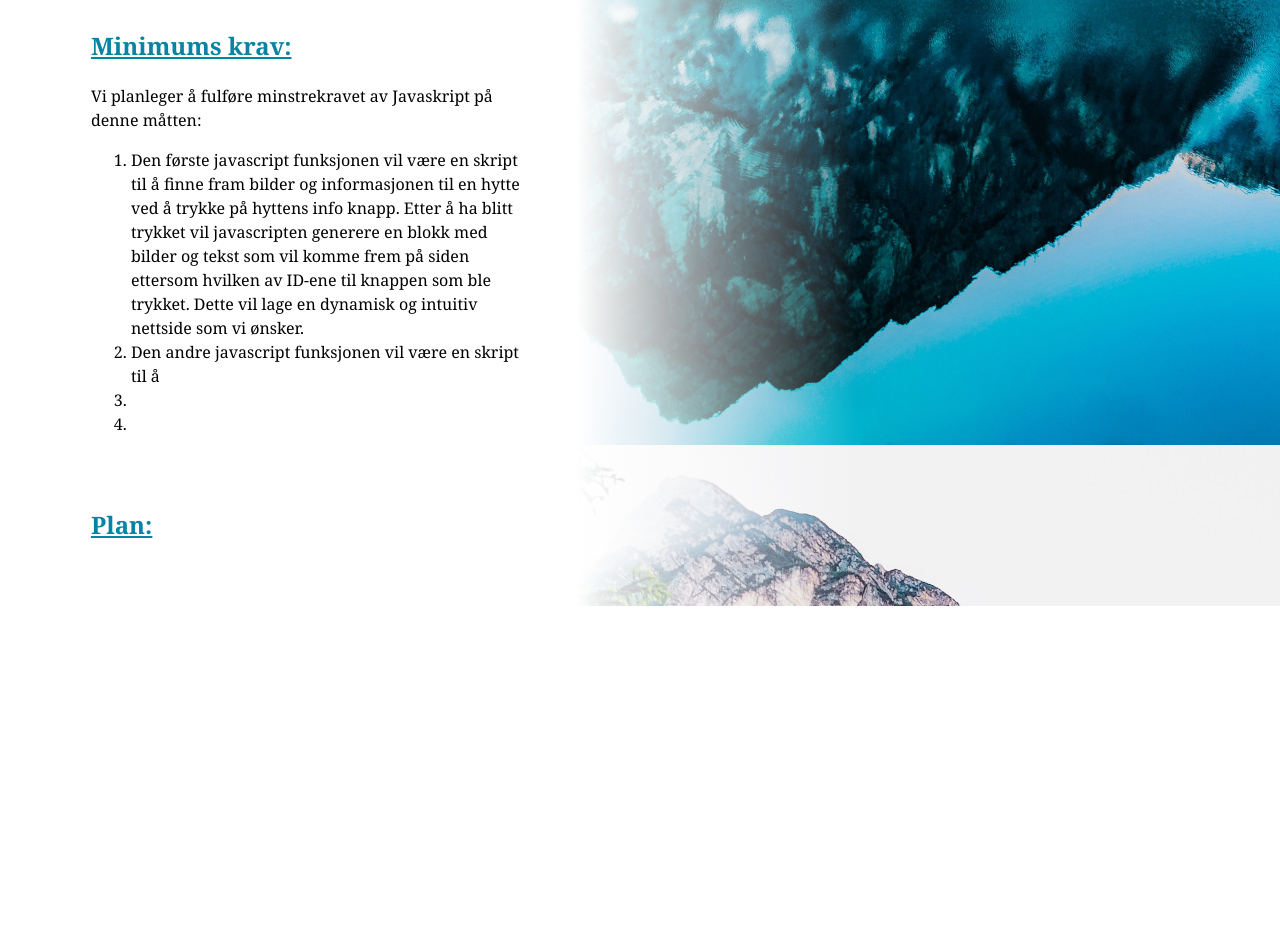
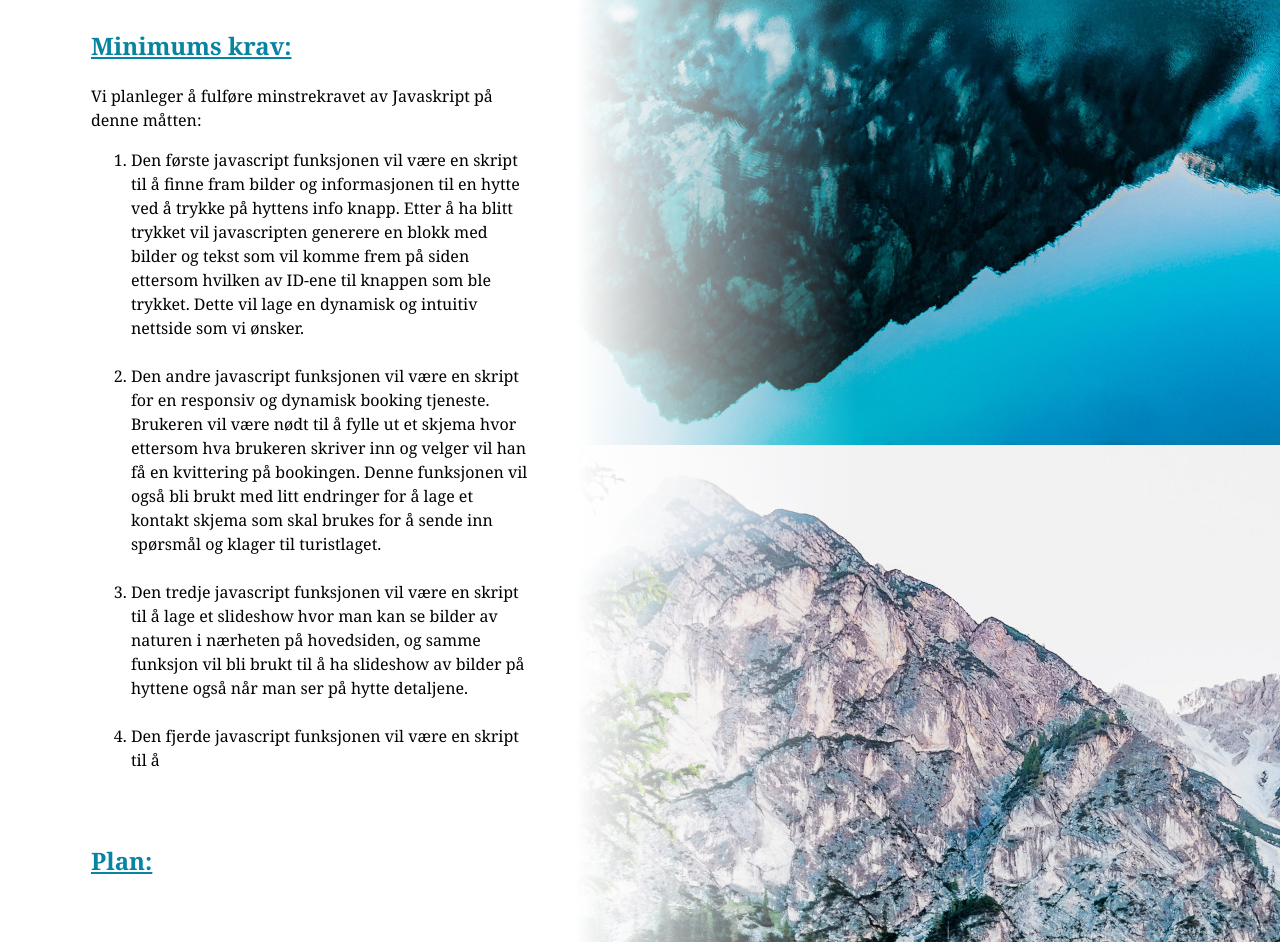
Before and after one commit to kristbsy/Webtek-prosjekt, a plain HTML site: page P2/index.html in a window 1280 px wide. Shown: the part 2037-2979 px from the top of the page. Before the commit the page ends 2643 px from the top, so only its background shows below. Drawn offline with Linux system fonts and the light colour scheme.

Commit message:
Nesten ferdig med min P2 del 'Leo'

```diff
--- a/P2/index.html
+++ b/P2/index.html
@@ -82,11 +82,19 @@
                     Etter å ha blitt trykket vil javascripten generere en blokk med bilder og tekst som vil komme frem på siden ettersom hvilken av ID-ene til knappen som ble trykket.
                     Dette vil lage en dynamisk og intuitiv nettside som vi ønsker.
                 </li>
-                <li>Den andre javascript funksjonen vil være en skript til å
+            <br>
+                <li>Den andre javascript funksjonen vil være en skript for en responsiv og dynamisk booking tjeneste.
+                    Brukeren vil være nødt til å fylle ut et skjema hvor ettersom hva brukeren skriver inn og velger vil han få en kvittering på bookingen.
+                    Denne funksjonen vil også bli brukt med litt endringer for å lage et kontakt skjema som skal brukes for å sende inn spørsmål og klager til turistlaget.
+                </li>
+            <br>
+                <li>Den tredje javascript funksjonen vil være en skript til å lage et slideshow hvor man kan se bilder av naturen i nærheten på hovedsiden,
+                    og samme funksjon vil bli brukt til å ha slideshow av bilder på hyttene også når man ser på hytte detaljene.
+                </li>
+            <br>
+                <li>Den fjerde javascript funksjonen vil være en skript til å
 
                 </li>
-                <li></li>
-                <li></li>
             </ol>
         </div>
         <div>
```
